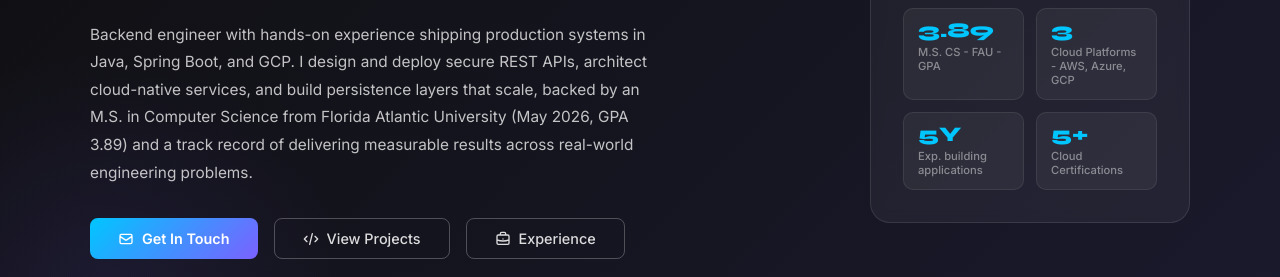
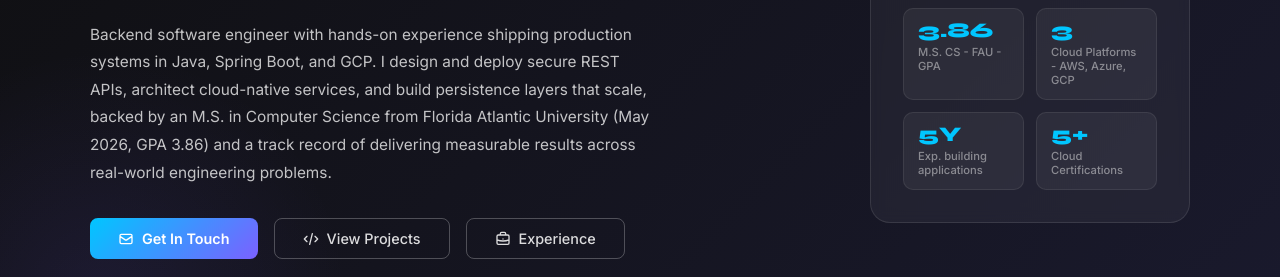
Before and after one commit to leelendrareddygogula/portfolio, a plain HTML site: page index.html in a window 1280 px wide. Shown: the part 402-679 px from the top of the page. Drawn offline with Linux system fonts and the light colour scheme.

Commit message:
Change GPA

```diff
--- a/index.html
+++ b/index.html
@@ -46,9 +46,10 @@
         <h1 class="hero-name">Leelendra<br /><span>Reddy Gogula</span></h1>
         <p class="hero-tagline">Software Engineer · Backend Developer · Java & Cloud</p>
         <p class="hero-summary">
-          Backend engineer with hands-on experience shipping production systems in Java, Spring Boot, and GCP. I design
+          Backend software engineer with hands-on experience shipping production systems in Java, Spring Boot, and GCP.
+          I design
           and deploy secure REST APIs, architect cloud-native services, and build persistence layers that scale, backed
-          by an M.S. in Computer Science from Florida Atlantic University (May 2026, GPA 3.89) and a track record of
+          by an M.S. in Computer Science from Florida Atlantic University (May 2026, GPA 3.86) and a track record of
           delivering measurable results across real-world engineering problems.
         </p>
         <div class="hero-ctas">
@@ -116,7 +117,7 @@
         <div class="hero-card-title">Delray Beach, FL · Open to Relocation</div>
         <div class="hero-card-stats">
           <div class="stat-box">
-            <div class="stat-value">3.89</div>
+            <div class="stat-value">3.86</div>
             <div class="stat-label">M.S. CS - FAU - GPA</div>
           </div>
           <div class="stat-box">
```
